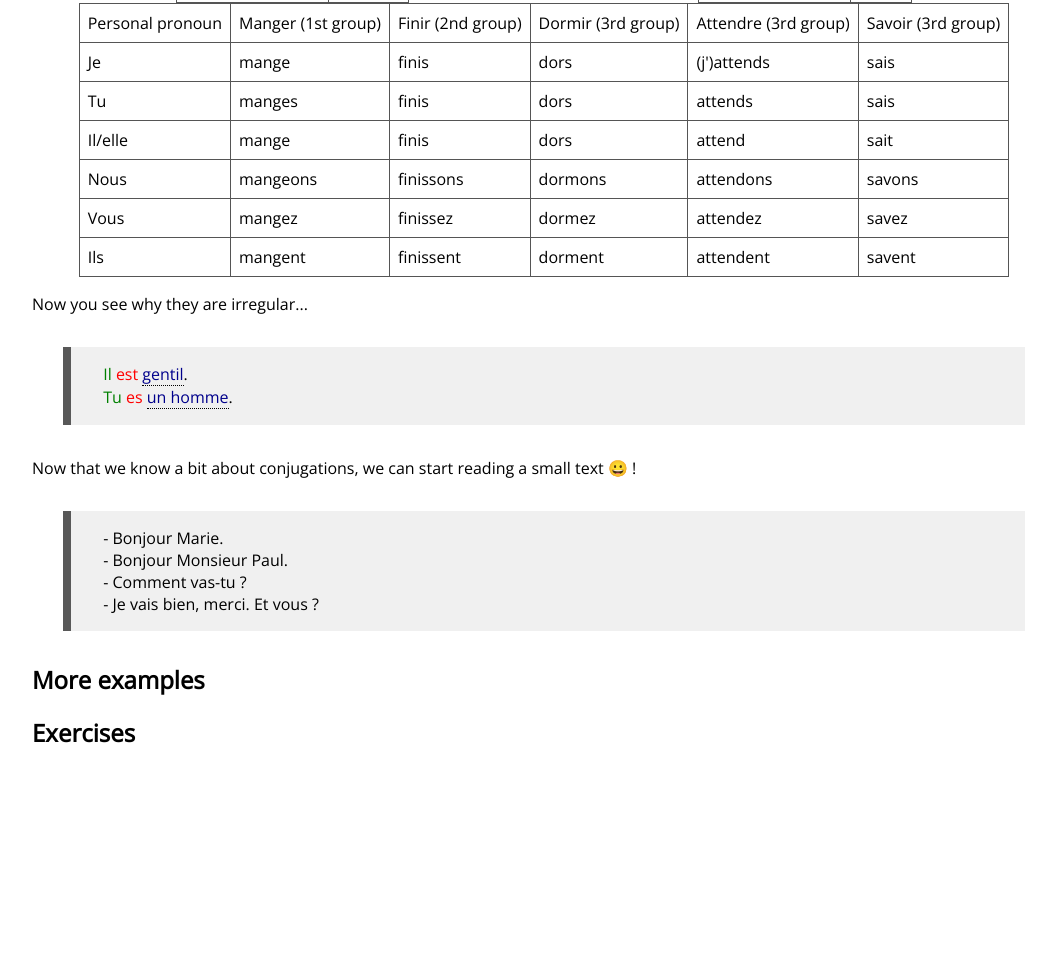
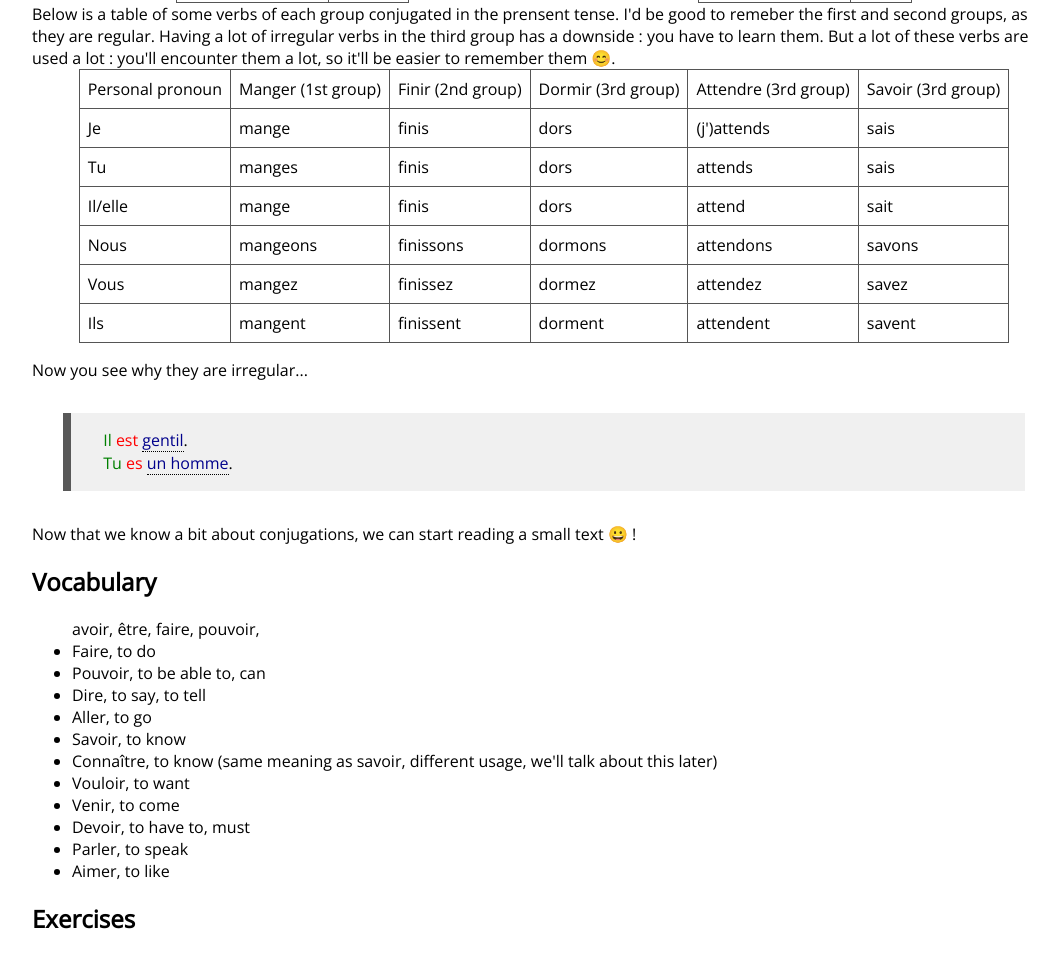
Before and after one commit to easy-french-lessons/easy-french-lessons, a plain HTML site: page en/Verbs.html in a window 1280 px wide. Shown: the part 1730-2698 px from the top of the page, without its empty margins (96-1152 px from the left). Before the commit the page ends 2587 px from the top, so only its background shows below. Drawn offline with nearby package versions, Linux system fonts and the light colour scheme.

Commit message:
[verbs] : added vocabulary

```diff
--- a/en/Verbs.html
+++ b/en/Verbs.html
@@ -89,6 +89,7 @@
 		</table>
 	</div>
 
+	<div>Below is a table of some verbs of each group conjugated in the prensent tense. I'd be good to remeber the first and second groups, as they are regular. Having a lot of irregular verbs in the third group has a downside : you have to learn them. But a lot of these verbs are used a lot : you'll encounter them a lot, so it'll be easier to remember them 😊.</div>
 	<table class="table_default centered_div">
 		<tr>
 			<td>Personal pronoun</td>
@@ -169,14 +170,21 @@
 	<div>
 		Now that we know a bit about conjugations, we can start reading a small text 😀 !
 	</div>
-	<div class="example">
-		<div>- Bonjour Marie.</div>
-		<div>- Bonjour Monsieur Paul.</div>
-		<div>- Comment vas-tu ?</div>
-		<div>- Je vais bien, merci. Et vous ?</div>
-	</div>
 
-	<h2>More examples</h2>
+	<h2>Vocabulary</h2>
+	<ul> avoir, être, faire, pouvoir,
+		<li>Faire, to do</li>
+		<li>Pouvoir, to be able to, can</li>
+		<li>Dire, to say, to tell</li>
+		<li>Aller, to go</li>
+		<li>Savoir, to know</li>
+		<li>Connaître, to know (same meaning as savoir, different usage, we'll talk about this later)</li>
+		<li>Vouloir, to want</li>
+		<li>Venir, to come</li>
+		<li>Devoir, to have to, must</li>
+		<li>Parler, to speak</li>
+		<li>Aimer, to like</li>
+	</ul>
 
 	<h2>Exercises</h2>
 </body>
```
